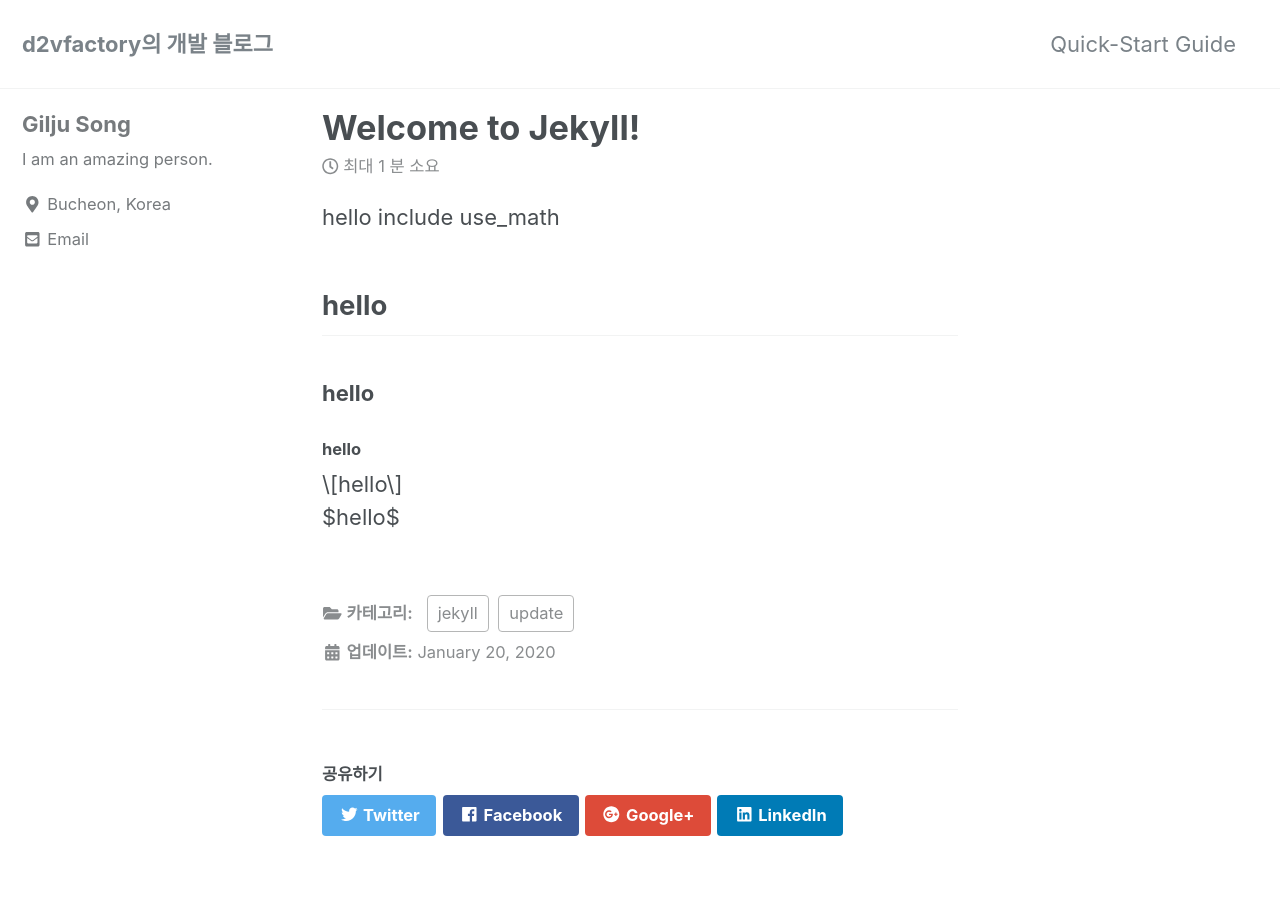
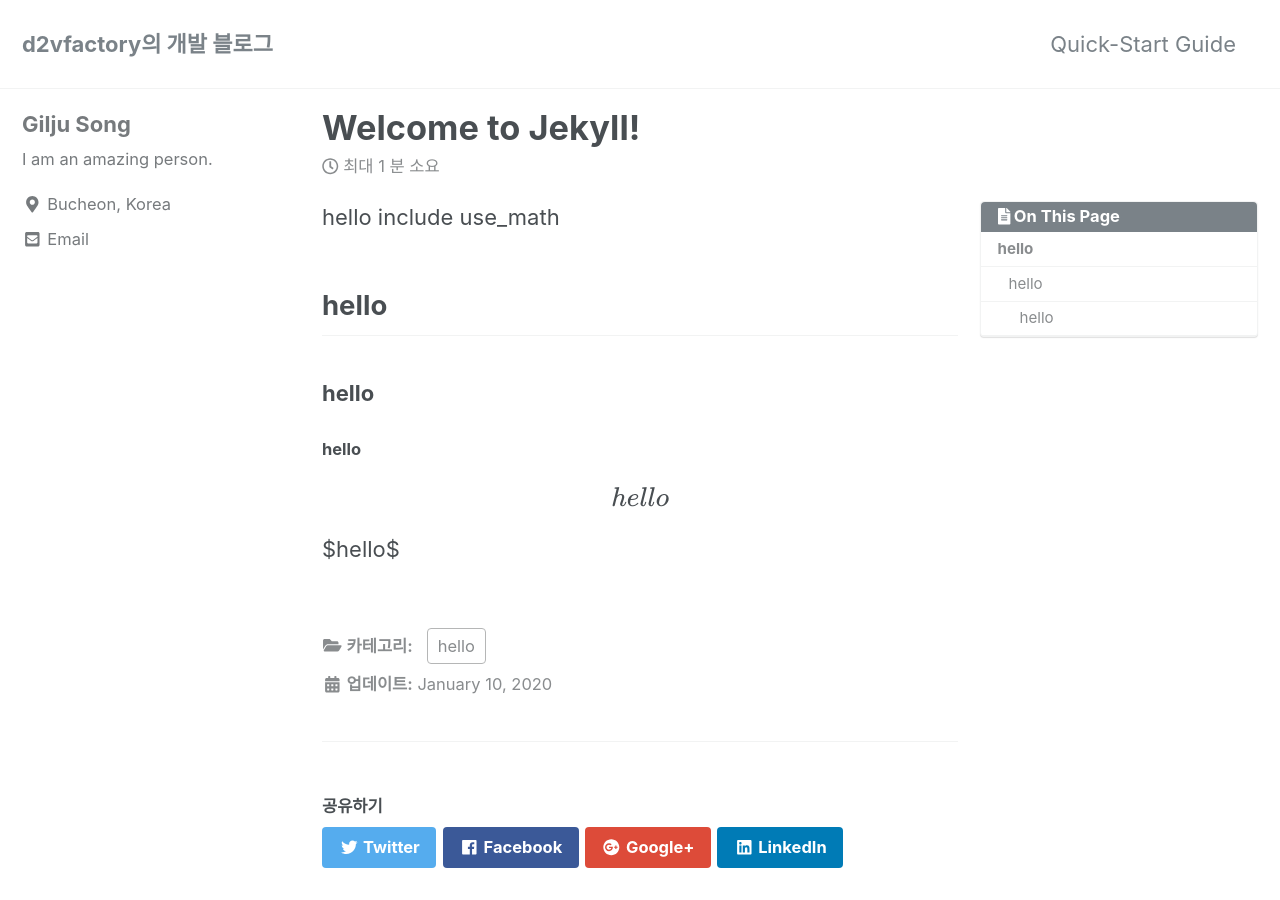
Before and after one commit to d2vfactory/d2vfactory.github.io, a Jekyll site: the page built from _posts/2020-01-10-hello.md, in a window 1280 px wide and 900 px high. Built offline with Jekyll 4.4.1, drawn with Linux system fonts in a browser that asks for light colours; nearby versions of some CDN libraries; formulas are drawn with MathJax 3.

Commit message:
post 테스트

```diff
--- a/_posts/2020-01-10-hello.md
+++ b/_posts/2020-01-10-hello.md
@@ -1,7 +1,8 @@
 ---
 title: "Welcome to Jekyll!"
-date: 2020-01-20 08:26:28 -0400
-categories: jekyll update
+categories: hello
+toc: true
+use_math : true
 ---
 
 hello include use_math
```
